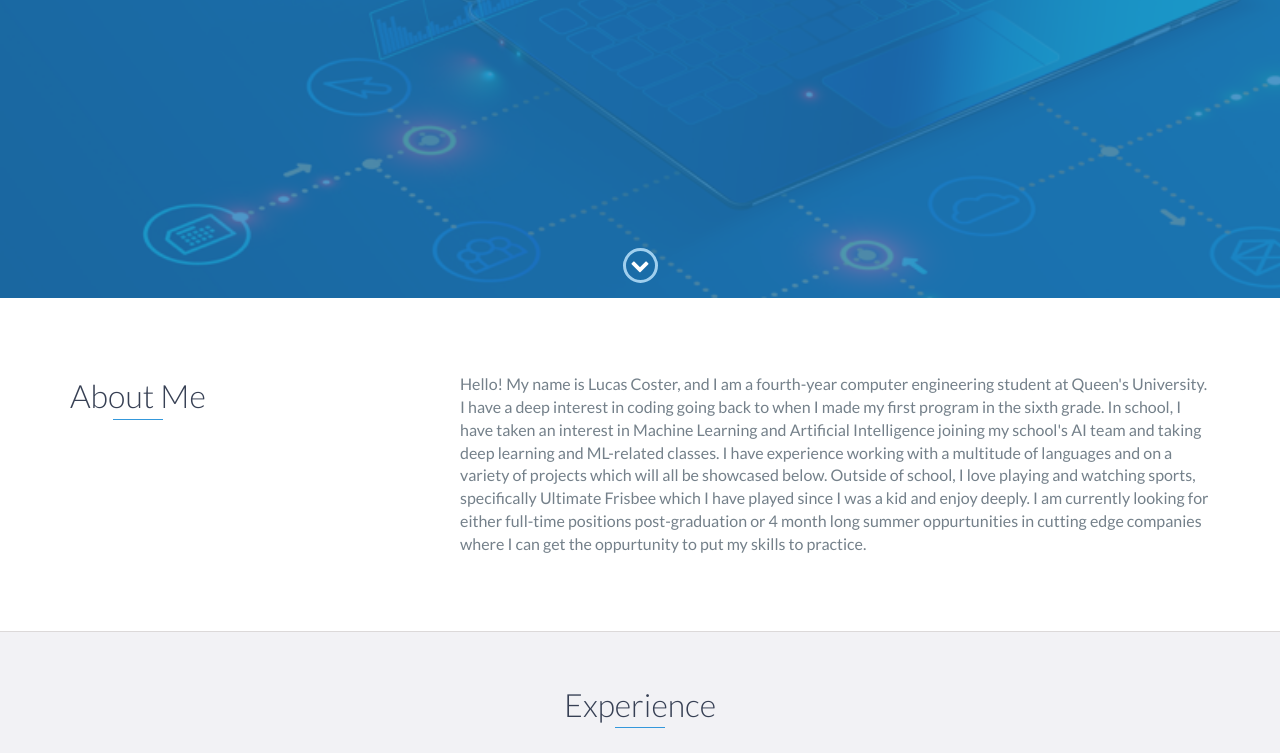
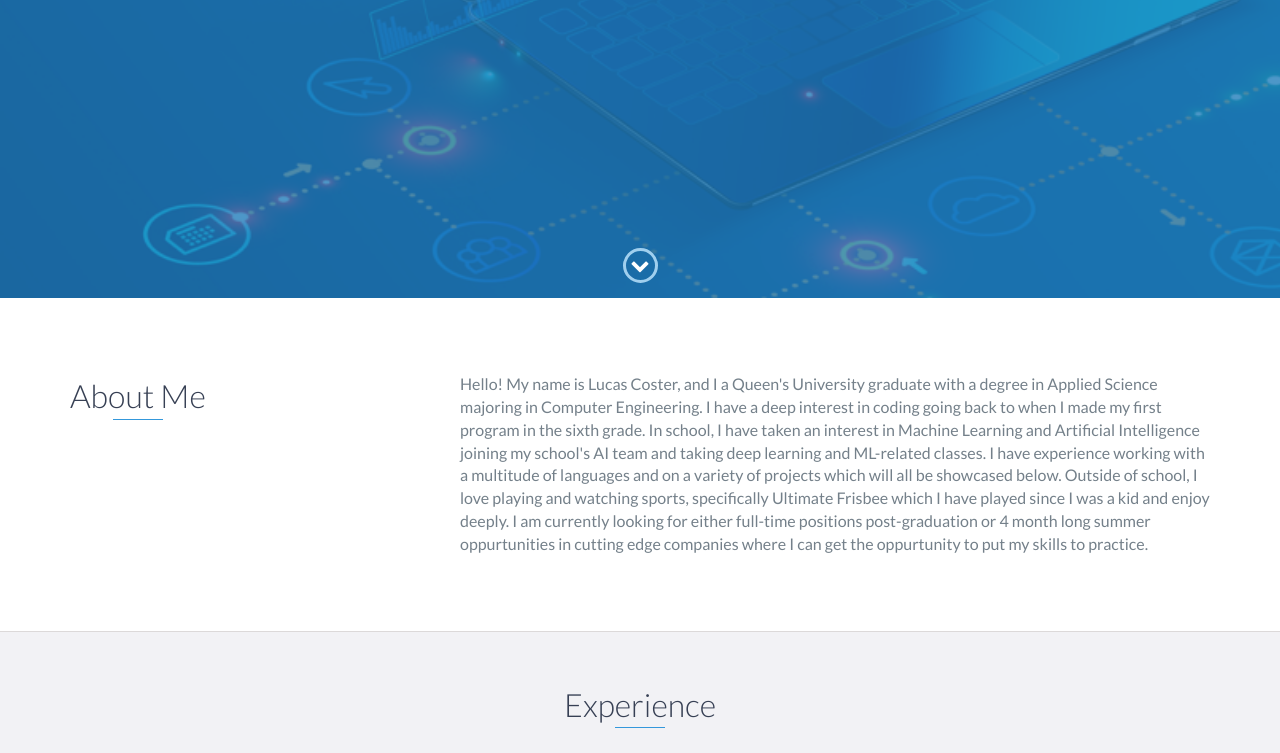
Before and after one commit to lucas22c/lucas22c.github.io, a website: page index.html in a window 1280 px wide. Shown: the part 502-1255 px from the top of the page. Drawn offline with nearby package versions, Linux system fonts and the light colour scheme.

Commit message:
Update index.html

```diff
--- a/index.html
+++ b/index.html
@@ -73,7 +73,7 @@
                 </div>
                 <div class="col-md-8">
                     <p>
-                        Hello! My name is Lucas Coster, and I am a fourth-year computer engineering student at Queen's University. I have a deep interest in coding going back to when I made my first program in the sixth grade. In school, I have taken an interest in Machine Learning and Artificial Intelligence joining my school's AI team and taking deep learning and ML-related classes. I have experience working with a multitude of languages and on a variety of projects which will all be showcased below. Outside of school, I love playing and watching sports, specifically Ultimate Frisbee which I have played since I was a kid and enjoy deeply. I am currently looking for either full-time positions post-graduation or 4 month long summer oppurtunities in cutting edge companies where I can get the oppurtunity to put my skills to practice.
+                        Hello! My name is Lucas Coster, and I a Queen's University graduate with a degree in Applied Science majoring in Computer Engineering. I have a deep interest in coding going back to when I made my first program in the sixth grade. In school, I have taken an interest in Machine Learning and Artificial Intelligence joining my school's AI team and taking deep learning and ML-related classes. I have experience working with a multitude of languages and on a variety of projects which will all be showcased below. Outside of school, I love playing and watching sports, specifically Ultimate Frisbee which I have played since I was a kid and enjoy deeply. I am currently looking for either full-time positions post-graduation or 4 month long summer oppurtunities in cutting edge companies where I can get the oppurtunity to put my skills to practice.
                     </p>
                 </div>
             </div>
```
